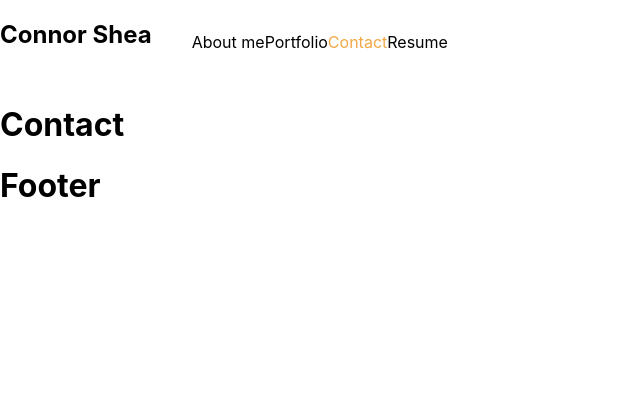
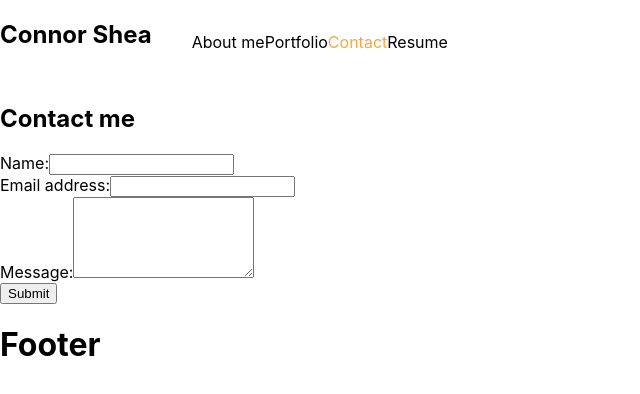
Before and after one commit to connorshea15/shea-portfolio, a React (Create React App) app: page / in a window 1280 px wide. Both pictures are taken after a click on the element "Contact". Shown: the top 394 px of the page, without its empty margins (0-640 px from the left). Built offline with nearby package versions, Linux system fonts and the light colour scheme.

Commit message:
contact form functioning

```diff
--- a/src/components/Contact/index.js
+++ b/src/components/Contact/index.js
@@ -1,9 +1,63 @@
-import React from 'react';
+import React, { useState } from 'react';
+import { validateEmail } from '../../utils/helpers';
 
 function Contact() {
 
+    const [formState, setFormState] = useState({ name: '', email: '', message: '' });
+    const { name, email, message } = formState;
+    const [errorMessage, setErrorMessage] = useState('');
+
+    function handleChange(e) {
+        if (e.target.name === 'email') {
+            const isValid = validateEmail(e.target.value);
+            // isValid conditional statement
+            if (!isValid) {
+                setErrorMessage('Your email is invalid.');
+            } else {
+                setErrorMessage('');
+            }
+        } else {
+            if (!e.target.value.length) {
+                setErrorMessage(`${e.target.name} is required.`);
+            } else {
+                setErrorMessage('');
+            }
+        }
+        console.log(errorMessage);
+        if (!errorMessage) {
+            setFormState({...formState, [e.target.name]: e.target.value })
+        }
+    }
+
+    function handleSubmit(e) {
+        e.preventDefault();
+        console.log(formState);
+    }
+
     return (
-        <h1>Contact</h1>
+        <section>
+            <h1>Contact me</h1>
+            <form id="contact-form" onSubmit={handleSubmit}>
+                <div>
+                    <label htmlFor="name">Name:</label>
+                    <input type="text" name="name" defaultValue={name} onBlur={handleChange} />
+                </div>
+                <div>
+                    <label htmlFor="email">Email address:</label>
+                    <input type="email" name="email" defaultValue={email} onBlur={handleChange} />
+                </div>
+                <div>
+                    <label htmlFor="message">Message:</label>
+                    <textarea name="message" rows="5" defaultValue={message} onBlur={handleChange} />
+                </div>
+                {errorMessage && (
+                    <div>
+                        <p>{errorMessage}</p>
+                    </div>
+                )}
+                <button type="submit">Submit</button>
+            </form>
+        </section>
     );
 }
 
--- /dev/null
+++ b/src/utils/helpers.js
@@ -0,0 +1,4 @@
+export function validateEmail(email) {
+    var re = /^(([^<>()[\]\\.,;:\s@"]+(\.[^<>()[\]\\.,;:\s@"]+)*)|(".+"))@((\[[0-9]{1,3}\.[0-9]{1,3}\.[0-9]{1,3}\.[0-9]{1,3}\])|(([a-zA-Z\-0-9]+\.)+[a-zA-Z]{2,}))$/;
+    return re.test(String(email).toLowerCase());
+  }
```
